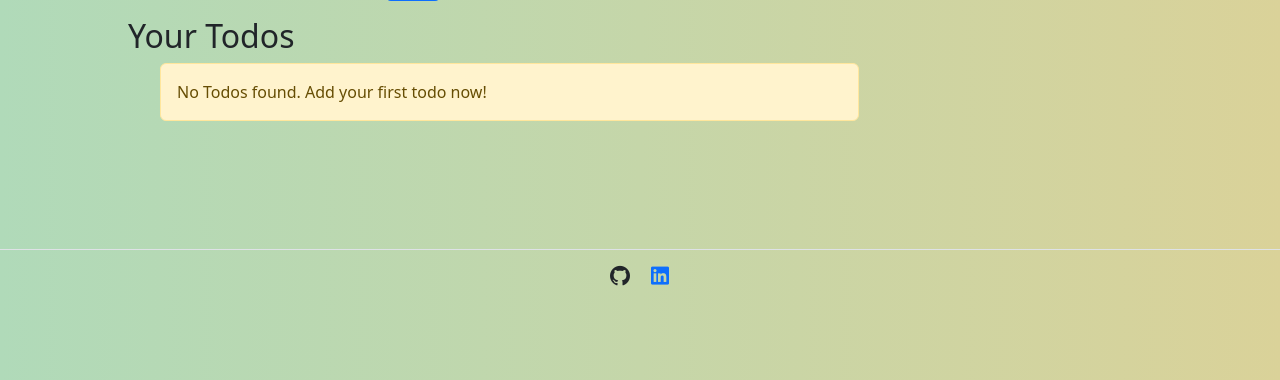
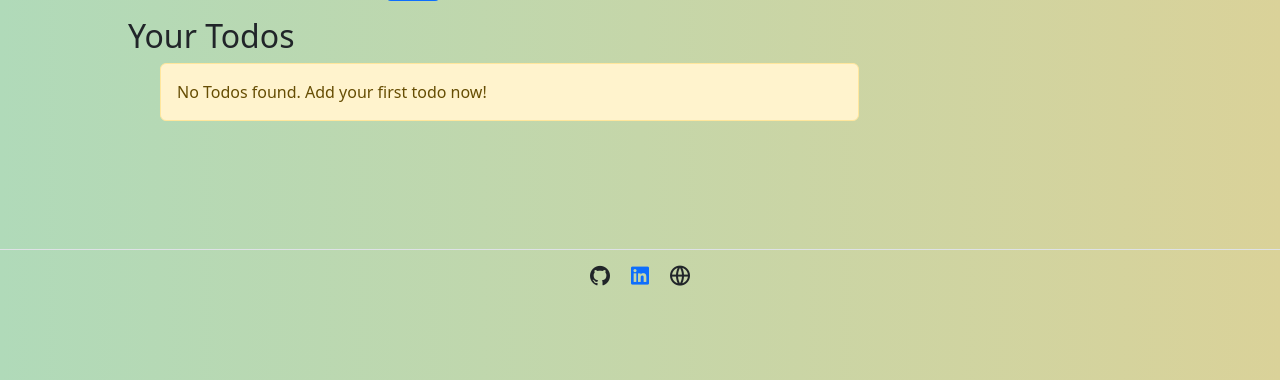
Before and after one commit to rabin20-04/Todo-app---flask, a Flask app: page /home in a window 1280 px wide. Shown: the part 420-800 px from the top of the page. Run offline with Flask 3, Linux system fonts and the light colour scheme; some libraries are stand-ins or nearby versions.

Commit message:
exception

```diff
--- a/templates/error.html
+++ b/templates/error.html
@@ -68,9 +68,6 @@
                     <a href="/register">Create account</a></label
                   >
                 </div>
-                <a href="/home" class="text-decoration-none me-5"
-                  >Guest login</a
-                >
               </form>
             </div>
           </div>
--- a/templates/home.html
+++ b/templates/home.html
@@ -173,15 +173,26 @@
       crossorigin="anonymous"
     ></script>
     <footer class="py-1 mt-5 pt-5">
-      <ul class="nav justify-content-center border-top  pb-1 mb-1">
+      <ul class="nav justify-content-center border-top pb-1 mb-1">
         <li class="nav-item">
-          <a href="https://github.com/rabin20-04/Todo-app---flask" class="nav-link px-2 text-muted"
+          <a
+            href="https://github.com/rabin20-04/Todo-app---flask"
+            class="nav-link px-2 text-muted"
+            target="_blank"
             ><i class="ri-github-fill text-dark fs-4"></i
           ></a>
         </li>
         <li class="nav-item">
-          <a href="#" class="nav-link px-2 text-muted"
+          <a href="#" target="_blank" class="nav-link px-2 text-muted"
             ><i class="ri-linkedin-box-fill text-primary fs-4"></i
+          ></a>
+        </li>
+        <li class="nav-item">
+          <a
+            href="https://todo-app-flask-5os1.onrender.com/"
+            target="_blank"
+            class="nav-link px-2 text-muted"
+            ><i class="ri-global-line text-dark fs-4"></i
           ></a>
         </li>
       </ul>
```
Also changed, not shown: instance/todo.db.
